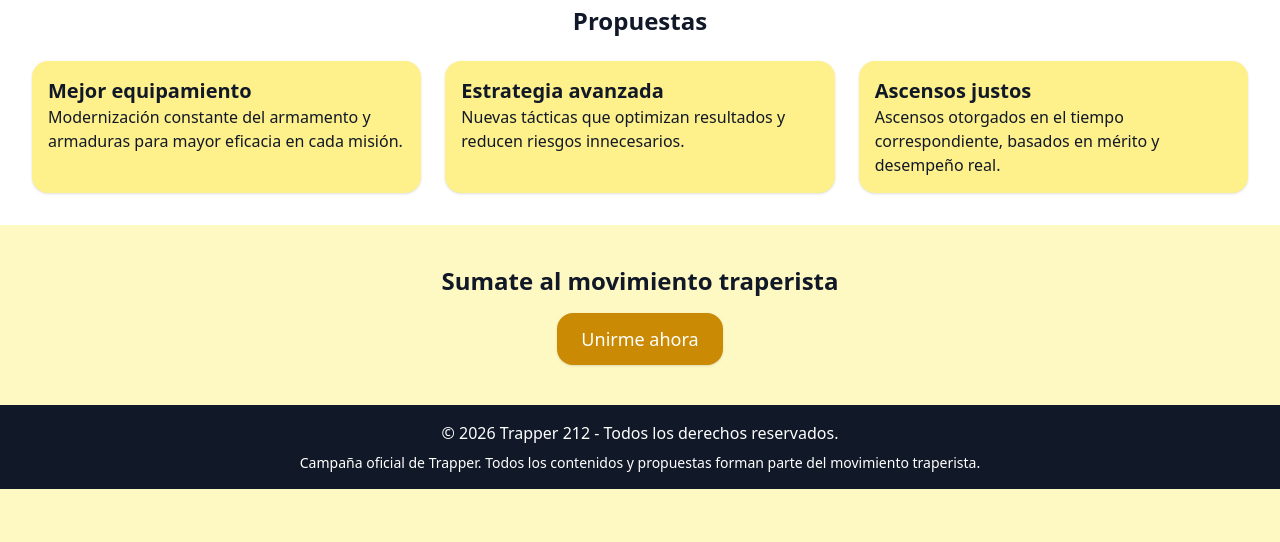
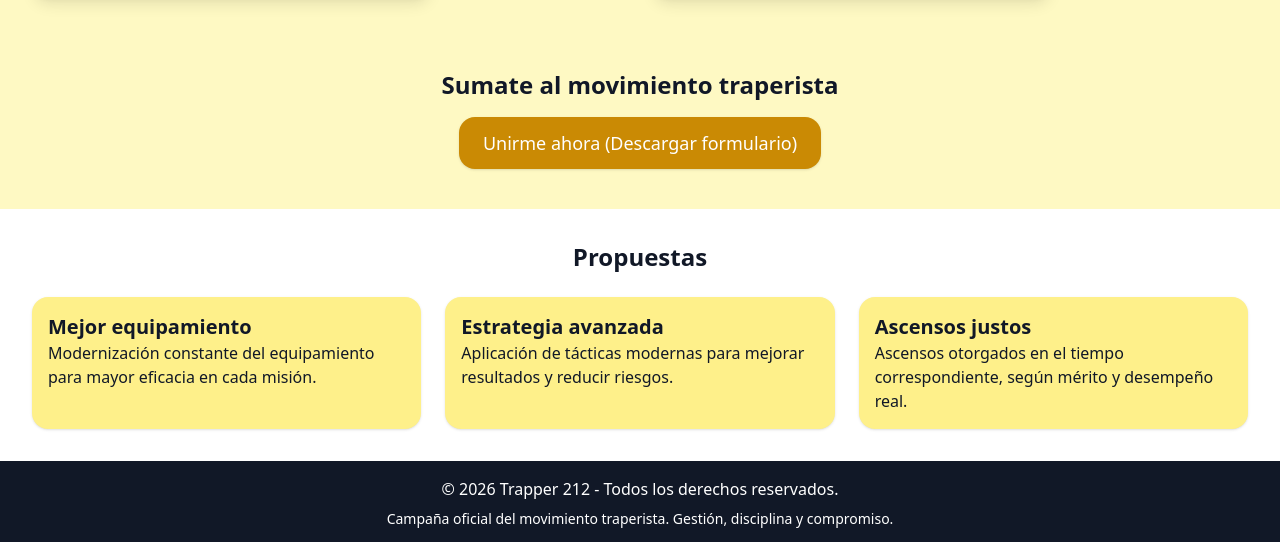
Before and after one commit to benjakratos11-oss/Trapper-2026, a plain HTML site: page index.html in a window 1280 px wide. Shown: the part 1165-1707 px from the top of the page. Before the commit the page ends 1654 px from the top, so only its background shows below. Drawn offline with nearby package versions, Linux system fonts and the light colour scheme.

Commit message:
Add files via upload

```diff
--- a/index.html
+++ b/index.html
@@ -16,11 +16,12 @@
     <p class="text-lg">Candidato a Comandante - Batallón de Ataque 212</p>
   </header>
 
-  <!-- FRASE -->
+  <!-- TEXTO -->
   <section class="p-8 text-center">
     <h2 class="text-3xl font-bold mb-4">Junto a vos por una buena gestión</h2>
     <p class="max-w-2xl mx-auto text-lg">
-      Un liderazgo renovado basado en disciplina, estrategia y compromiso con cada integrante del batallón.
+      El comandante Kyle, recientemente egresado, presenta su candidatura con una visión de liderazgo, compromiso y renovación.
+      Aspira a capitán mayor con una propuesta basada en disciplina, gestión eficiente y ascensos justos, fortaleciendo la unidad del Batallón de Ataque 212.
     </p>
   </section>
 
@@ -36,6 +37,17 @@
     </div>
   </section>
 
+  <!-- BOTÓN DESCARGA PDF -->
+  <section class="p-10 text-center">
+    <h3 class="text-2xl font-bold mb-4">Sumate al movimiento traperista</h3>
+
+    <a href="formulario_trapper_2026_mejorado.pdf" download>
+      <button class="bg-yellow-600 text-white px-6 py-3 rounded-2xl text-lg shadow hover:bg-yellow-700">
+        Unirme ahora (Descargar formulario)
+      </button>
+    </a>
+  </section>
+
   <!-- PROPUESTAS -->
   <section class="bg-white p-8">
     <h3 class="text-2xl font-bold mb-6 text-center">Propuestas</h3>
@@ -44,35 +56,27 @@
 
       <div class="bg-yellow-200 p-4 rounded-2xl shadow">
         <h4 class="font-bold text-xl">Mejor equipamiento</h4>
-        <p>Modernización constante del armamento y armaduras para mayor eficacia en cada misión.</p>
+        <p>Modernización constante del equipamiento para mayor eficacia en cada misión.</p>
       </div>
 
       <div class="bg-yellow-200 p-4 rounded-2xl shadow">
         <h4 class="font-bold text-xl">Estrategia avanzada</h4>
-        <p>Nuevas tácticas que optimizan resultados y reducen riesgos innecesarios.</p>
+        <p>Aplicación de tácticas modernas para mejorar resultados y reducir riesgos.</p>
       </div>
 
       <div class="bg-yellow-200 p-4 rounded-2xl shadow">
         <h4 class="font-bold text-xl">Ascensos justos</h4>
-        <p>Ascensos otorgados en el tiempo correspondiente, basados en mérito y desempeño real.</p>
+        <p>Ascensos otorgados en el tiempo correspondiente, según mérito y desempeño real.</p>
       </div>
 
     </div>
-  </section>
-
-  <!-- BOTÓN -->
-  <section class="p-10 text-center">
-    <h3 class="text-2xl font-bold mb-4">Sumate al movimiento traperista</h3>
-    <button class="bg-yellow-600 text-white px-6 py-3 rounded-2xl text-lg shadow hover:bg-yellow-700">
-      Unirme ahora
-    </button>
   </section>
 
   <!-- FOOTER -->
   <footer class="bg-gray-900 text-white text-center p-4">
     <p>© 2026 Trapper 212 - Todos los derechos reservados.</p>
     <p class="text-sm mt-2">
-      Campaña oficial de Trapper. Todos los contenidos y propuestas forman parte del movimiento traperista.
+      Campaña oficial del movimiento traperista. Gestión, disciplina y compromiso.
     </p>
   </footer>
 
```
